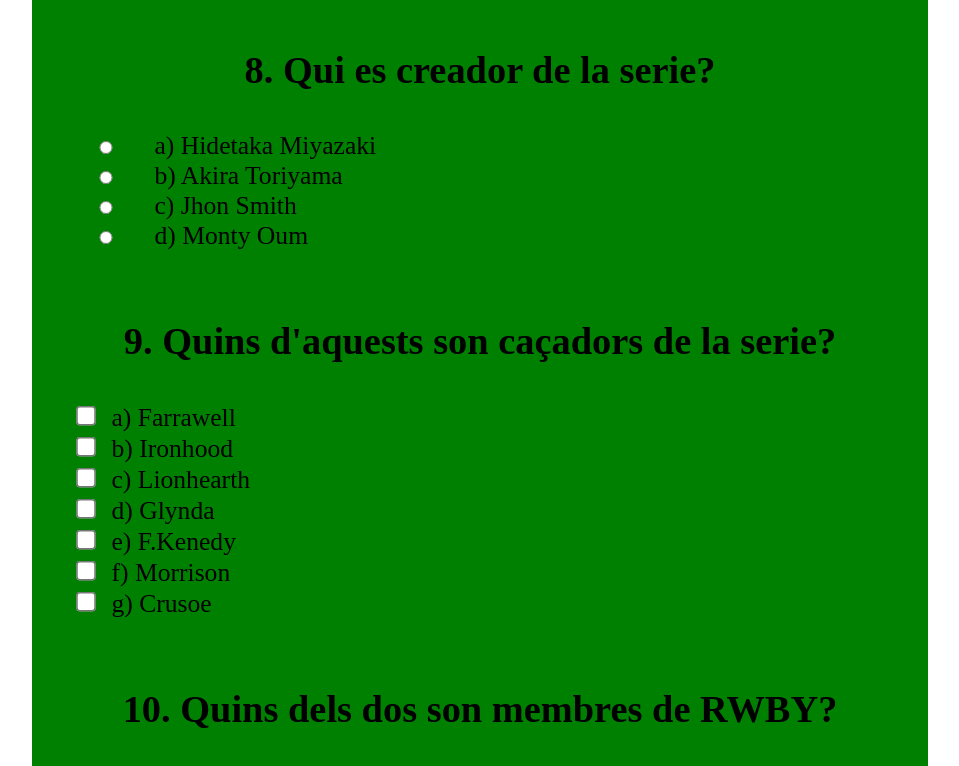
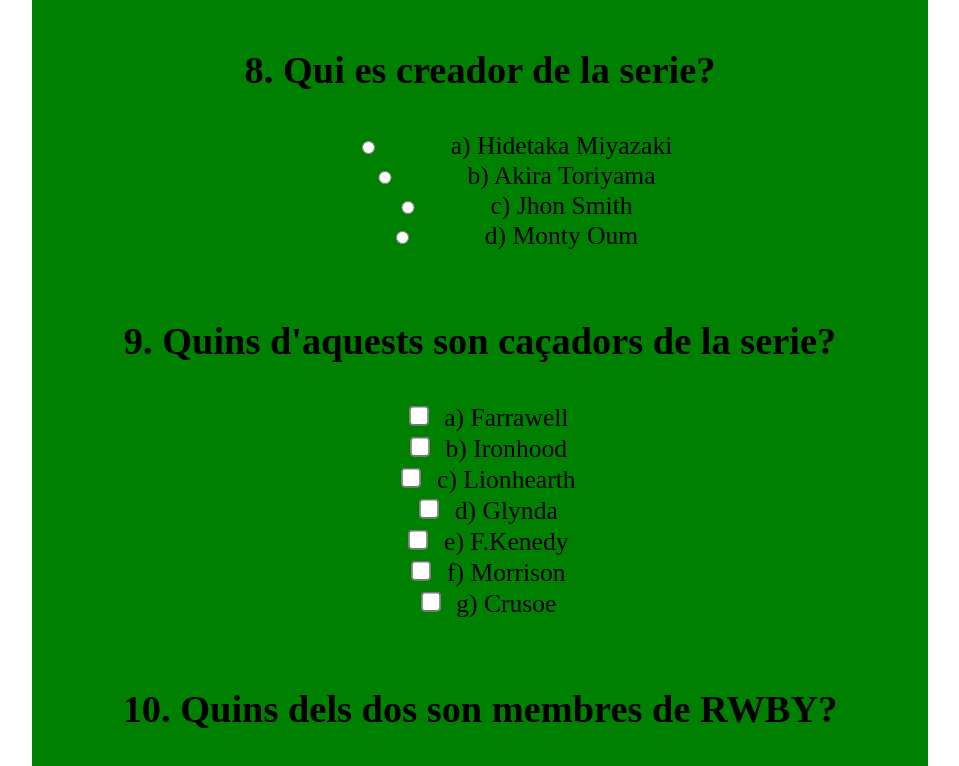
Before and after one commit to FrancescComas/ExamenRwby, a plain HTML site: page index.html in a window 1280 px wide. Shown: the part 1600-2366 px from the top of the page, without its empty margins (160-1119 px from the left). Drawn offline with Linux system fonts and the light colour scheme.

Commit message:
Update d.css

```diff
--- a/css/d.css
+++ b/css/d.css
@@ -3,12 +3,12 @@
 body,input,select,label{font-size:2vw}
 h3{font-size:3vw}
 select{width:50%}
-input{width:10%}
+input{width:18%}
 input[type=checkbox]{width:5%;zoom:1.5}
 form{background-color: green;padding:3%}
 html {text-align: center;}
 input[type="radio"] {
   margin-right: 0;
 }
-.radioDiv {text-align: left;}
-.checkboxDiv {text-align: left;}
+.radioDiv {text-align: center;}
+.checkboxDiv {text-align: center;}
```
